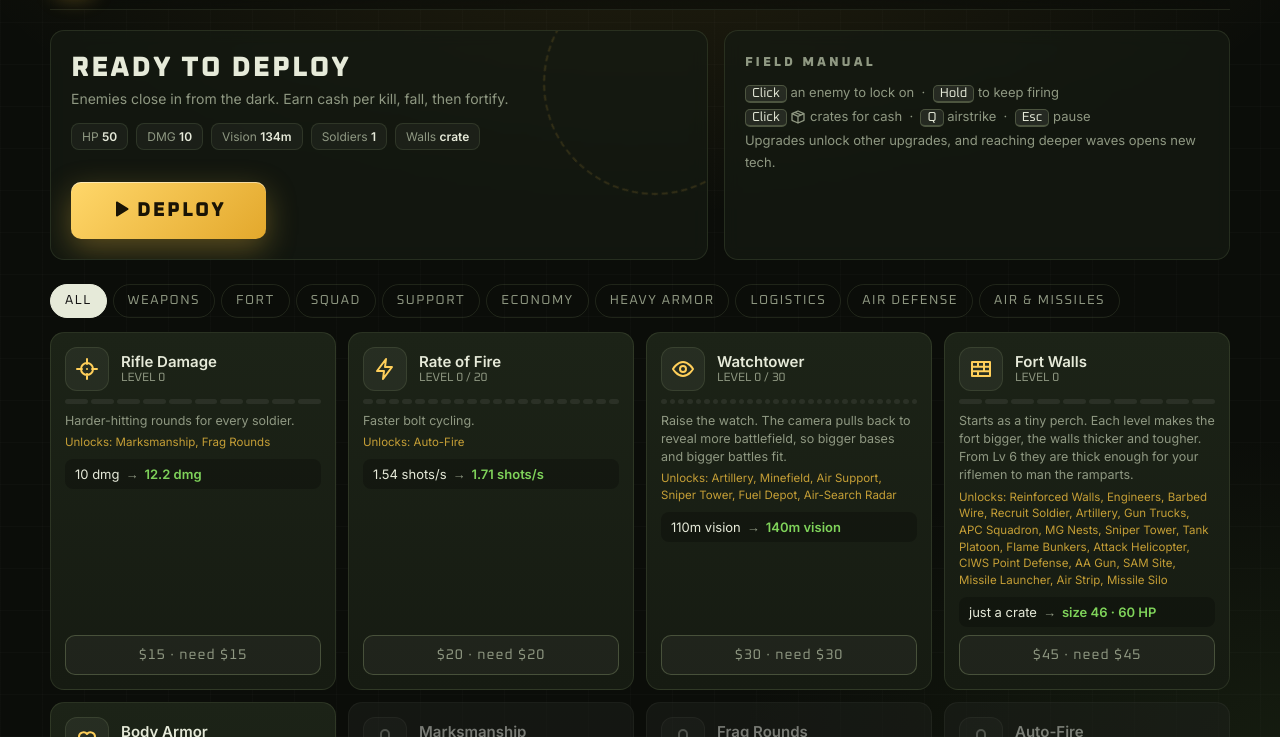
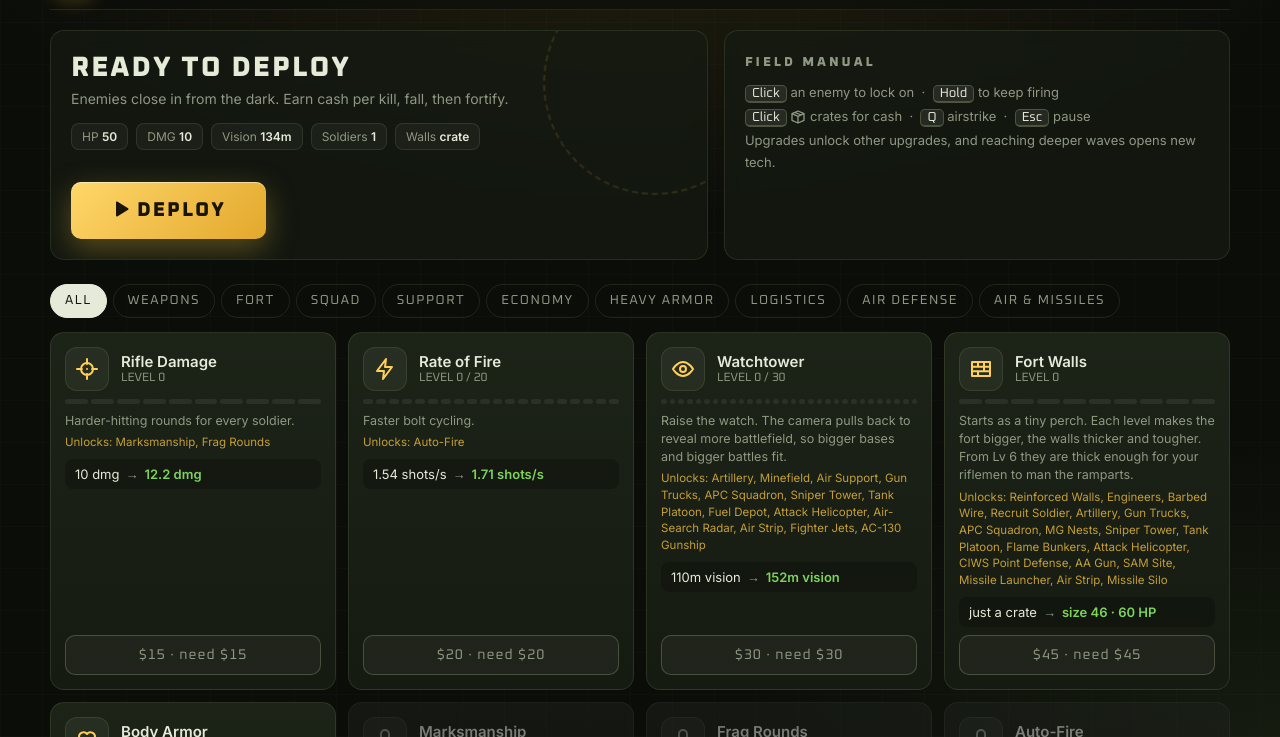
Before and after one commit to Josh17400/the-fort, a plain HTML site: page index.html in a window 1280 px wide. Shown: the part 63-800 px from the top of the page. Drawn offline with Linux system fonts and the light colour scheme.

Commit message:
Vision +42/level; vehicles/aircraft gated on Watchtower level so they operate inside vision
Co-Authored-By: Claude Opus 5.5 (1M context) <noreply@anthropic.com>
Claude-Session: https://claude.ai/code/session_013aejhRo6KZZHmNSytSfK5A

```diff
--- a/index.html
+++ b/index.html
@@ -223,7 +223,7 @@ loadSave();
 const L=id=>S.lv[id]||0;
 
 // ================= UPGRADES =================
-const dmgAt=l=>10*Math.pow(1.22,l), cdAt=l=>Math.max(0.08,0.65*Math.pow(0.9,l)), visionAt=l=>110+30*l;
+const dmgAt=l=>10*Math.pow(1.22,l), cdAt=l=>Math.max(0.08,0.65*Math.pow(0.9,l)), visionAt=l=>110+42*l;
 const wallHalfAt=l=>l?14+Math.min(l,20)*9:10, wallMaxAt=l=>l?Math.round(60*l*Math.pow(1.3,l-1)):0;
 const repairAt=l=>Math.min(0.04,0.003*l), hpAt=l=>50+25*l, autoAt=l=>l?Math.min(1,0.35+0.13*l):0;
 const artyCd=l=>Math.max(1.2,9*Math.pow(0.88,l-1)), artyDmg=l=>35*Math.pow(1.28,l-1), artyR=l=>Math.min(70,32+3*l);
@@ -253,28 +253,28 @@ const U=[
  {id:'speed',wave:3,cat:'ECONOMY',name:'Command Tempo',max:6,cost:150,g:2.3,desc:'Unlocks faster battle speeds. Tap the speed button (or F) mid-run to switch.',val:l=>'up to '+[1,1.5,2,2.5,3,3.5,4][l]+'×'},
  {id:'scav',wave:2,cat:'ECONOMY',name:'Scavengers',max:Infinity,cost:40,g:1.5,desc:'Supply crates drop more often and hold more cash.',val:l=>'every '+Math.round(crateEvery(l))+'s · x'+crateMul(l).toFixed(1)},
 
- {id:'truck',wave:6,need:[["walls", 3], ["squad", 1]],cat:'HEAVY ARMOR',name:'Gun Trucks',max:Infinity,cost:350,g:1.9,desc:'Pickup trucks with mounted machine guns patrol around the fort. Your first vehicles.',val:l=>l?Math.min(3,Math.ceil(l/2))+' trucks · '+f1(truckDmg(l))+' dmg · 5/s':'none'},
- {id:'apc',wave:10,need:[["walls", 4], ["truck", 2]],cat:'HEAVY ARMOR',name:'APC Squadron',max:Infinity,cost:1100,g:1.85,desc:'8-wheeled armored carriers lobbing grenade bursts.',val:l=>l?Math.min(2,Math.ceil(l/3))+' APCs · '+f1(apcDmg(l))+' splash':'none'},
+ {id:'truck',wave:6,need:[["walls", 3], ["squad", 1], ["vision", 4]],cat:'HEAVY ARMOR',name:'Gun Trucks',max:Infinity,cost:350,g:1.9,desc:'Pickup trucks with mounted machine guns patrol around the fort. Your first vehicles.',val:l=>l?Math.min(3,Math.ceil(l/2))+' trucks · '+f1(truckDmg(l))+' dmg · 5/s':'none'},
+ {id:'apc',wave:10,need:[["walls", 4], ["truck", 2], ["vision", 6]],cat:'HEAVY ARMOR',name:'APC Squadron',max:Infinity,cost:1100,g:1.85,desc:'8-wheeled armored carriers lobbing grenade bursts.',val:l=>l?Math.min(2,Math.ceil(l/3))+' APCs · '+f1(apcDmg(l))+' splash':'none'},
  {id:'turret',wave:8,need:[["walls", 3], ["squad", 2]],cat:'HEAVY ARMOR',name:'MG Nests',max:Infinity,cost:500,g:1.75,desc:'Machine-gun nests on the fort corners (up to 4), then heavier guns. They can hit aircraft.',val:l=>l?Math.min(4,l)+' nests · '+f1(turretDmg(l)*(l>4?1+0.25*(l-4):1))+' dmg · 5/s':'none'},
  {id:'sniper',wave:10,need:[["walls", 4], ["vision", 5], ["crit", 2]],cat:'HEAVY ARMOR',name:'Sniper Tower',max:Infinity,cost:900,g:1.6,desc:'A marksman who always picks off the toughest enemy.',val:l=>l?f1(sniperDmg(l))+' dmg / '+sniperCd(l).toFixed(1)+'s':'none'},
- {id:'tank',wave:15,need:[["walls", 5], ["apc", 1]],cat:'HEAVY ARMOR',name:'Tank Platoon',max:Infinity,cost:1800,g:1.9,desc:'Tanks patrol outside the walls firing explosive shells.',val:l=>l?Math.min(3,Math.ceil(l/2))+' tanks · '+f1(tankDmg(l))+' dmg':'none'},
- {id:'depot',wave:6,need:[["truck", 1], ["vision", 4]],cat:'LOGISTICS',name:'Fuel Depot',max:1,cost:900,g:1,desc:'A fuel farm beyond the vehicle lanes. Vehicles and aircraft refuel here far faster than from field cans, several at once. Enemies will try to torch it: if it burns, nothing refuels for the rest of the run.',val:l=>l?depotSlots(L('dcap'))+' bays · '+depotRefuelT(L('dcap')).toFixed(0)+'s full tank':'field cans · '+FIELD_T+'s full tank'},
+ {id:'tank',wave:15,need:[["walls", 5], ["apc", 1], ["vision", 7]],cat:'HEAVY ARMOR',name:'Tank Platoon',max:Infinity,cost:1800,g:1.9,desc:'Tanks patrol outside the walls firing explosive shells.',val:l=>l?Math.min(3,Math.ceil(l/2))+' tanks · '+f1(tankDmg(l))+' dmg':'none'},
+ {id:'depot',wave:6,need:[["truck", 1], ["vision", 5]],cat:'LOGISTICS',name:'Fuel Depot',max:1,cost:900,g:1,desc:'A fuel farm beyond the vehicle lanes. Vehicles and aircraft refuel here far faster than from field cans, several at once. Enemies will try to torch it: if it burns, nothing refuels for the rest of the run.',val:l=>l?depotSlots(L('dcap'))+' bays · '+depotRefuelT(L('dcap')).toFixed(0)+'s full tank':'field cans · '+FIELD_T+'s full tank'},
  {id:'dcap',wave:8,need:[["depot", 1]],cat:'LOGISTICS',name:'Pump Capacity',max:Infinity,cost:450,g:1.6,desc:'High-flow pumps and extra fueling bays at the depot.',val:l=>depotSlots(l)+' bays · '+depotRefuelT(l).toFixed(1)+'s full tank'},
  {id:'darmor',wave:8,need:[["depot", 1]],cat:'LOGISTICS',name:'Depot Hardening',max:Infinity,cost:500,g:1.6,desc:'Blast berms and armored tanks. The depot soaks up far more punishment.',val:l=>f1(depotHpAt(l))+' depot HP'},
  {id:'ddef',wave:10,need:[["depot", 1], ["turret", 1]],cat:'LOGISTICS',name:'Depot Defenses',max:Infinity,cost:900,g:1.7,desc:'Sandbag walls cut damage to the depot and MG nests guard its corners. From Lv 3 a 40mm AA gun joins them.',val:l=>l?Math.min(4,l)+' MG · '+f1(dMgDmg(l))+' dmg'+(l>=3?' · AA '+f1(dAaDmg(l)):''):'undefended'},
  {id:'feff',wave:8,need:[["truck", 2]],cat:'LOGISTICS',name:'Fuel Efficiency',max:10,cost:400,g:1.65,desc:'Tuned engines and disciplined crews. Vehicles and aircraft burn less fuel and stay in the fight longer.',val:l=>'-'+pct(1-burnMul(l))+' fuel burn'},
  {id:'flame',wave:18,need:[["walls", 6], ["wire", 2]],cat:'HEAVY ARMOR',name:'Flame Bunkers',max:Infinity,cost:2500,g:1.8,desc:'Flamethrowers roast anything hugging the walls.',val:l=>l?f1(flameDps(l))+' dps · '+Math.min(60,26+4*l)+'m reach':'none'},
- {id:'heli',wave:22,need:[["walls", 7], ["tank", 1]],cat:'HEAVY ARMOR',name:'Attack Helicopter',max:Infinity,cost:4000,g:1.95,desc:'Gunships circle the fort with chainguns and rockets.',val:l=>l?Math.min(2,Math.ceil(l/3))+' helis · '+f1(heliDmg(l))+' gun / '+f1(rocketDmg(l))+' rocket':'none'},
+ {id:'heli',wave:22,need:[["walls", 7], ["tank", 1], ["vision", 8]],cat:'HEAVY ARMOR',name:'Attack Helicopter',max:Infinity,cost:4000,g:1.95,desc:'Gunships circle the fort with chainguns and rockets.',val:l=>l?Math.min(2,Math.ceil(l/3))+' helis · '+f1(heliDmg(l))+' gun / '+f1(rocketDmg(l))+' rocket':'none'},
  {id:'tesla',wave:30,need:[["walls", 9], ["flame", 1]],cat:'HEAVY ARMOR',name:'CIWS Point Defense',max:Infinity,cost:8000,g:1.9,desc:'Radar-guided rotary autocannon. Rips bursts through packed enemies, hopping target to target. Engages aircraft first (+75% vs air).',val:l=>l?f1(teslaDmg(l))+' dmg · '+Math.min(12,3+l)+' targets':'none'},
  {id:'aagun',wave:7,need:[["walls", 3], ["squad", 1]],cat:'AIR DEFENSE',name:'AA Gun',max:Infinity,cost:450,g:1.6,desc:'Twin 35mm flak cannon. Radar-laid bursts shred drones and aircraft (air targets only). A second gun joins at Lv 4.',val:l=>l?aaGuns(l)+(aaGuns(l)>1?' guns':' gun')+' · '+f1(aaDmg(l))+' flak dmg':'none'},
  {id:'radar',wave:12,need:[["aagun", 2], ["vision", 5]],cat:'AIR DEFENSE',name:'Air-Search Radar',max:10,cost:900,g:1.7,desc:'Tracks aircraft beyond your sight line so every gun can engage them early, and cues air-defence fire for extra damage.',val:l=>l?'+'+radarR(l)+'m air picture · +'+pct(0.06*l)+' AA dmg':'none'},
  {id:'sam',wave:20,need:[["aagun", 4], ["walls", 6], ["mlaunch", 1]],cat:'AIR DEFENSE',name:'SAM Site',max:Infinity,cost:5000,g:1.8,desc:'Long-range surface-to-air missiles that hunt the toughest aircraft in the sky. Air targets only.',val:l=>l?samN(l)+(samN(l)>1?' missiles · ':' missile · ')+f1(samDmg(l))+' dmg / '+samCd(l).toFixed(1)+'s':'none'},
 
  {id:'mlaunch',wave:20,need:[["walls", 6], ["arty", 3]],cat:'AIR & MISSILES',name:'Missile Launcher',max:Infinity,cost:3500,g:1.9,desc:'Fires salvos of homing missiles at the toughest targets, aircraft first (+50% vs air).',val:l=>l?Math.min(8,1+Math.floor(l/2))+' missiles · '+f1(mslDmg(l))+' dmg':'none'},
- {id:'airstrip',wave:24,need:[["walls", 7], ["air", 2]],cat:'AIR & MISSILES',name:'Air Strip',max:3,cost:6000,g:2.2,desc:'A runway inside the fort. Unlocks aircraft; higher levels speed up sorties.',val:l=>l?'Lv '+l+' · sorties -'+pct(1-Math.pow(0.85,l-1)):'no runway'},
- {id:'fighter',wave:26,need:[["airstrip", 1]],cat:'AIR & MISSILES',name:'Fighter Jets',max:Infinity,cost:8000,g:1.95,desc:'Jets scramble from the strip and strafe enemy columns with cannons.',val:l=>l?Math.min(4,1+Math.floor(l/2))+' jets · '+f1(jetDmg(l))+' dmg/pass':'none'},
+ {id:'airstrip',wave:24,need:[["walls", 7], ["air", 2], ["vision", 9]],cat:'AIR & MISSILES',name:'Air Strip',max:3,cost:6000,g:2.2,desc:'A runway inside the fort. Unlocks aircraft; higher levels speed up sorties.',val:l=>l?'Lv '+l+' · sorties -'+pct(1-Math.pow(0.85,l-1)):'no runway'},
+ {id:'fighter',wave:26,need:[["airstrip", 1], ["vision", 10]],cat:'AIR & MISSILES',name:'Fighter Jets',max:Infinity,cost:8000,g:1.95,desc:'Jets scramble from the strip and strafe enemy columns with cannons.',val:l=>l?Math.min(4,1+Math.floor(l/2))+' jets · '+f1(jetDmg(l))+' dmg/pass':'none'},
  {id:'silo',wave:30,need:[["walls", 9], ["mlaunch", 3]],cat:'AIR & MISSILES',name:'Missile Silo',max:Infinity,cost:15000,g:2.0,desc:'A ballistic missile that levels the biggest enemy concentration on the map.',val:l=>l?f1(siloDmg(l))+' dmg · every '+Math.round(siloCd(l))+'s':'none'},
- {id:'gunship',wave:35,need:[["airstrip", 2], ["fighter", 2]],cat:'AIR & MISSILES',name:'AC-130 Gunship',max:Infinity,cost:25000,g:2.0,desc:'A heavy gunship circles overhead raining 105mm shells and cannon fire.',val:l=>l?f1(gsDmg(l))+' howitzer · '+f1(gsGun(l))+' cannon':'none'},
+ {id:'gunship',wave:35,need:[["airstrip", 2], ["fighter", 2], ["vision", 12]],cat:'AIR & MISSILES',name:'AC-130 Gunship',max:Infinity,cost:25000,g:2.0,desc:'A heavy gunship circles overhead raining 105mm shells and cannon fire.',val:l=>l?f1(gsDmg(l))+' howitzer · '+f1(gsGun(l))+' cannon':'none'},
 ];
 function lockWhy(u){const miss=[];
   for(const[id,l]of u.need||[])if(L(id)<l)miss.push(U.find(x=>x.id===id).name+' Lv '+l);
```
